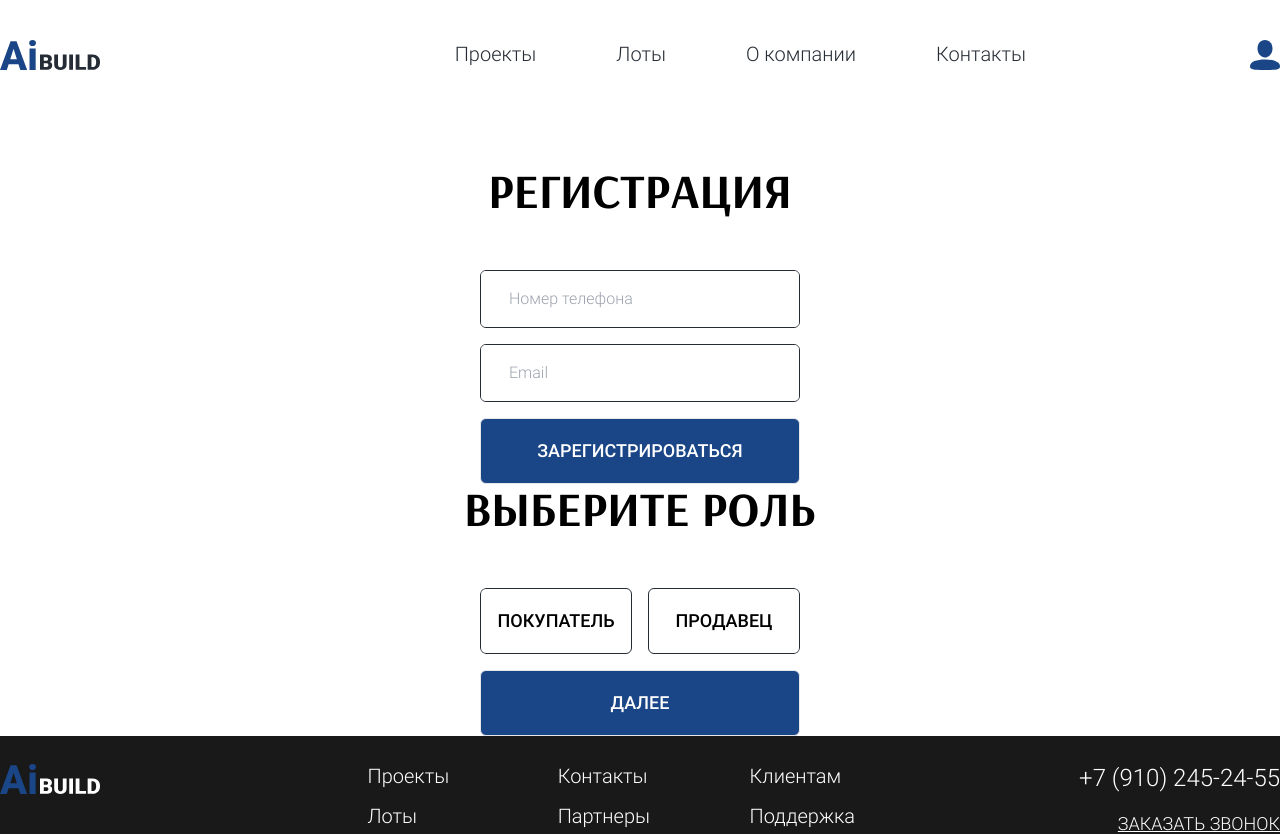
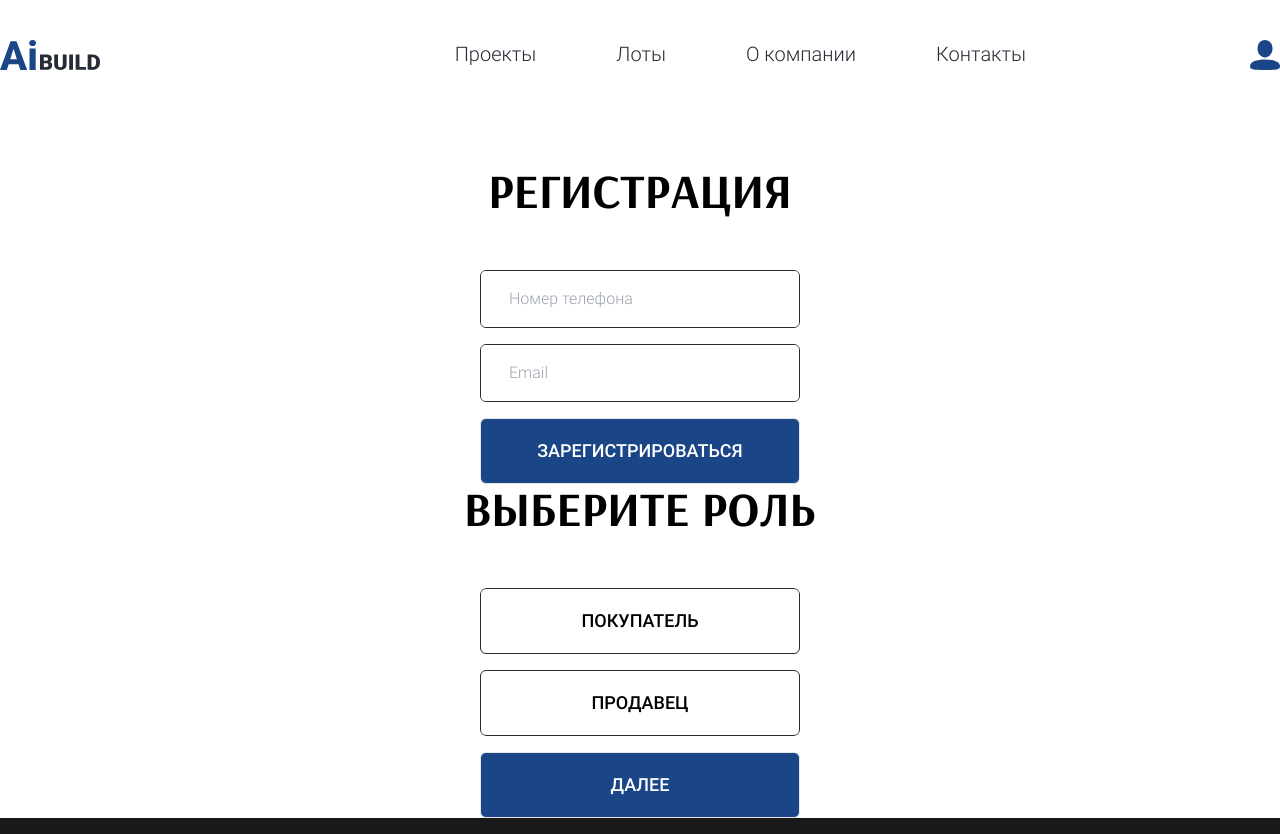
Before and after one commit to forgehive-team/gigachat-challenge-propinvest-frontend, a Vue app: page / in a window 1280 px wide. Shown: the top 834 px of the page. Built offline with nearby package versions, Linux system fonts and the light colour scheme.

Commit message:
chore(types): added FormTabItem

```diff
--- a/src/components/form/RoleForm.vue
+++ b/src/components/form/RoleForm.vue
@@ -1,6 +1,6 @@
 <template>
   <TheForm :data="{ title: 'Выберите роль' }">
-    <FormTab v-model="role" :items="roles" direction="row" />
+    <FormTab v-model="role" :items="roles" />
     <FormButton title="Далее" :action="next" class="bg-accent text-primary" />
   </TheForm>
 </template>
@@ -8,14 +8,10 @@
 <script setup lang="ts">
 import { FormButton, FormTab, TheForm } from '@/components/form/components'
 
+import type { FormTabItem } from '@/types'
 import { ref } from 'vue'
 
-interface TabItem {
-  key: string
-  name: string
-}
-
-const role = ref<TabItem>({ key: '', name: '' })
+const role = ref<FormTabItem>({ key: '', name: '' })
 
 const roles = [
   {
--- a/src/components/form/components/FormTab.vue
+++ b/src/components/form/components/FormTab.vue
@@ -17,22 +17,21 @@
 <script setup lang="ts">
 import { FormButton, FormComponent } from '.'
 
+import type { FormTabItem } from '@/types'
 import { computed } from 'vue'
 
-interface TabItem {
-  key: string
-  name: string
-}
-
-const props = withDefaults(defineProps<{ modelValue: TabItem; items?: TabItem[]; direction?: 'row' | 'col' }>(), {
-  direction: 'col'
-})
+const props = withDefaults(
+  defineProps<{ modelValue: FormTabItem; items?: FormTabItem[]; direction?: 'row' | 'col' }>(),
+  {
+    direction: 'col'
+  }
+)
 
 const emit = defineEmits<{
-  (e: 'update:modelValue', value: TabItem): void
+  (e: 'update:modelValue', value: FormTabItem): void
 }>()
 
-const selectTab = (selectedTab: TabItem): void => {
+const selectTab = (selectedTab: FormTabItem): void => {
   value.value = selectedTab
 }
 
```
